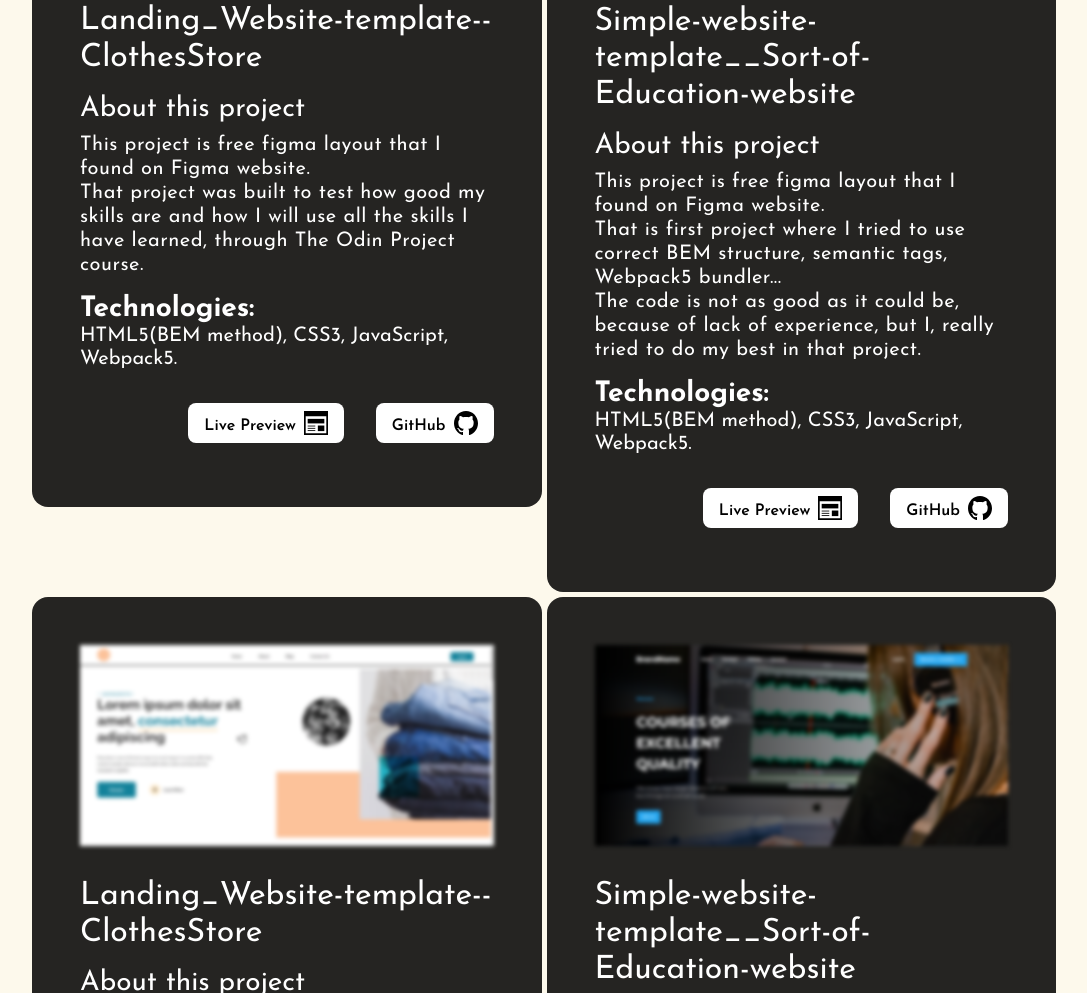
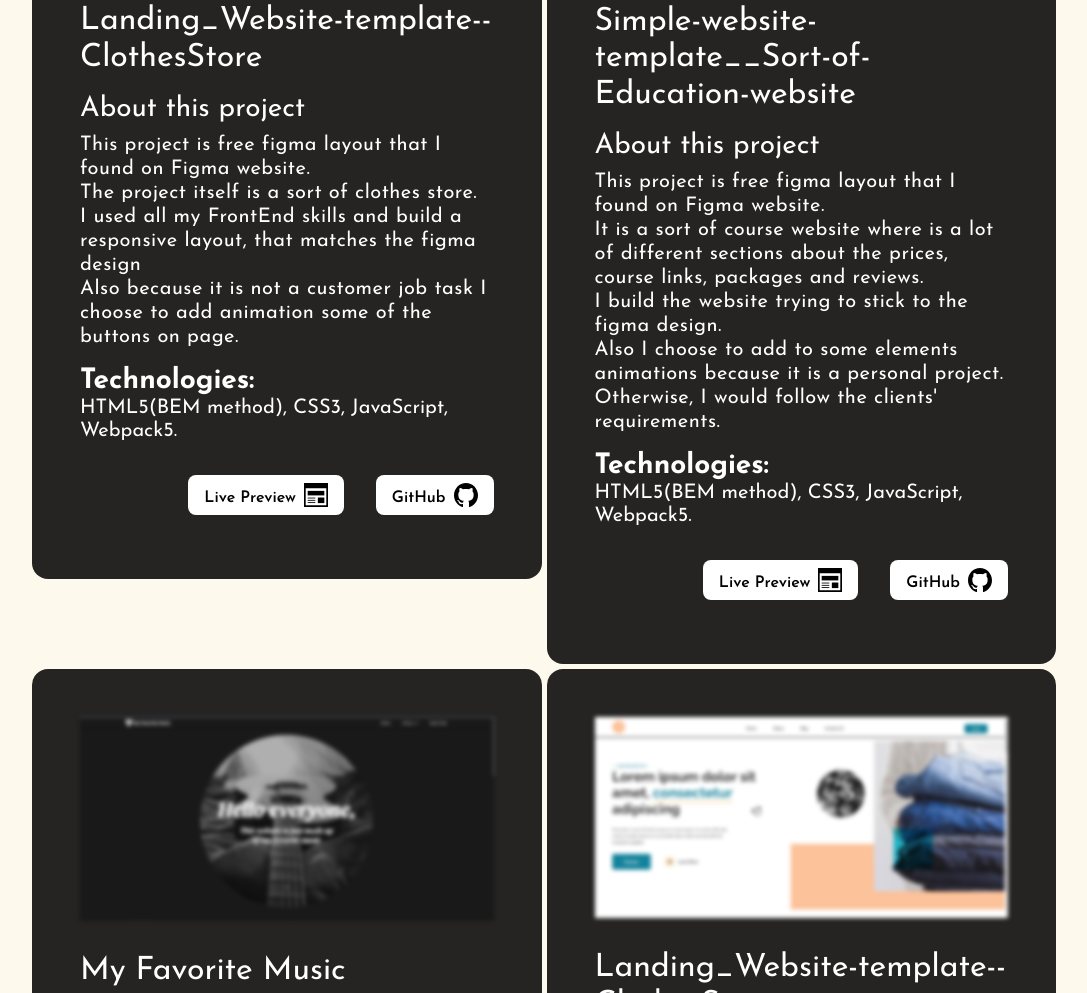
Before and after one commit to KoatKoetl/Portfolio, a website built with webpack: page dist/index.html in a window 1280 px wide. Shown: the part 2118-3111 px from the top of the page, without its empty margins (96-1183 px from the left). Built offline with nearby package versions, Linux system fonts and the light colour scheme; files whose address does not match are found by name.

Commit message:
Npm run build

```diff
--- a/dist/bundle546ed8512a4807767c8f.js
+++ b/dist/bundle6e914efbdbd6516b4668.js
@@ -200,6 +200,9 @@
   name: 'TailwindCSS',
   imageURL: 'assets/tailwind-svgrepo-com.svg'
 }, {
+  name: 'React',
+  imageURL: 'assets/react-svgrepo-com.svg'
+}, {
   name: 'Jest',
   imageURL: 'assets/jest-svgrepo-com.svg'
 }, {
@@ -264,8 +267,9 @@
   }, {
     key: "store_Projects",
     value: function store_Projects() {
-      this.create_NewProject("assets/website-image__clothes-store.webp", "Landing_Website-template--ClothesStore", "This project is free figma layout that I found on Figma website. <br>\n        That project was built to test how good my skills are and how I will use all the skills I have learned, through The Odin Project course.<br>\n       ", "HTML5(BEM method), CSS3, JavaScript, Webpack5.", "https://koatkoetl.github.io/Landing_Website-template--ClothesStore/", "https://github.com/KoatKoetl/Landing_Website-template--ClothesStore");
-      this.create_NewProject("assets/website-image__education.webp", "Simple-website-template__Sort-of-Education-website", "This project is free figma layout that I found on Figma website. <br>\n      That is first project where I tried to use correct BEM structure, semantic tags, Webpack5 bundler...<br>\n      The code is not as good as it could be, because of lack of experience, but I, really tried to do my best in that project.<br>\n      ", "HTML5(BEM method), CSS3, JavaScript, Webpack5.", "https://koatkoetl.github.io/Simple-website-template__Sort-of-Education-website/", "https://github.com/KoatKoetl/Simple-website-template__Sort-of-Education-website?tab=readme-ov-file");
+      this.create_NewProject("assets/website-image__clothes-store.webp", "Landing_Website-template--ClothesStore", "This project is free figma layout that I found on Figma website. <br>\n      The project itself is a sort of clothes store. <br>\n      I used all my FrontEnd skills and build a responsive layout, that matches the figma design <br>\n      Also because it is not a customer job task I choose to add animation some of the buttons on page.\n       ", "HTML5(BEM method), CSS3, JavaScript, Webpack5.", "https://koatkoetl.github.io/Landing_Website-template--ClothesStore/", "https://github.com/KoatKoetl/Landing_Website-template--ClothesStore");
+      this.create_NewProject("assets/website-image__education.webp", "Simple-website-template__Sort-of-Education-website", "This project is free figma layout that I found on Figma website. <br>\n      It is a sort of course website where is a lot of different sections about the prices, course links, packages and reviews. <br>\n      I build the website trying to stick to the figma design. <br>\n      Also I choose to add to some elements animations because it is a personal project. Otherwise, I would follow the clients' requirements.\n      ", "HTML5(BEM method), CSS3, JavaScript, Webpack5.", "https://koatkoetl.github.io/Simple-website-template__Sort-of-Education-website/", "https://github.com/KoatKoetl/Simple-website-template__Sort-of-Education-website");
+      this.create_NewProject("assets/website-image__my-favorite-music.webp", "My Favorite Music", "This is my personal project created using React and Tailwind for the first time. <br />\n      The design was created during the process of creating the page, and I managed to make it exactly as I imagined it.  <br />\n      The website itself contains sections of my favorite bands <br />\n      These are only two sections because they are all look the same, and two is enough to show all the functions and style design differences in them.\n      ", "HTML5, CSS3, JS, React, TailwindCSS, Vite.", "https://koatkoetl.github.io/Music-Website/", "https://github.com/KoatKoetl/Music-Website");
     }
   }, {
     key: "check_ProjectDataIntegrity",
@@ -2319,6 +2323,7 @@
 	"./webpack-svgrepo-com.svg": "./src/assets/webpack-svgrepo-com.svg",
 	"./website-image__clothes-store.webp": "./src/assets/website-image__clothes-store.webp",
 	"./website-image__education.webp": "./src/assets/website-image__education.webp",
+	"./website-image__my-favorite-music.webp": "./src/assets/website-image__my-favorite-music.webp",
 	"./website-svgrepo-com.svg": "./src/assets/website-svgrepo-com.svg"
 };
 
@@ -2627,6 +2632,17 @@
 
 "use strict";
 module.exports = __webpack_require__.p + "assets/website-image__education.webp";
+
+/***/ }),
+
+/***/ "./src/assets/website-image__my-favorite-music.webp":
+/*!**********************************************************!*\
+  !*** ./src/assets/website-image__my-favorite-music.webp ***!
+  \**********************************************************/
+/***/ ((module, __unused_webpack_exports, __webpack_require__) => {
+
+"use strict";
+module.exports = __webpack_require__.p + "assets/website-image__my-favorite-music.webp";
 
 /***/ }),
 
@@ -2752,4 +2768,4 @@
 
 /******/ })()
 ;
-//# sourceMappingURL=bundle546ed8512a4807767c8f.js.map
+//# sourceMappingURL=bundle6e914efbdbd6516b4668.js.map
--- a/dist/index.html
+++ b/dist/index.html
@@ -4,7 +4,7 @@
     <meta charset="UTF-8" />
     <meta name="viewport" content="width=device-width, initial-scale=1.0" />
     <title>Portfolio</title>
-  <script defer src="bundle546ed8512a4807767c8f.js"></script><link href="CSS/style.css" rel="stylesheet"></head>
+  <script defer src="bundle6e914efbdbd6516b4668.js"></script><link href="CSS/style.css" rel="stylesheet"></head>
   <body>
     <header class="header header--primary">
       <div class="header__content">
```
Also changed, not shown: dist/assets/react-svgrepo-com.svg (deleted), dist/assets/website-image__my-favorite-music.webp (added), 2 other files.
